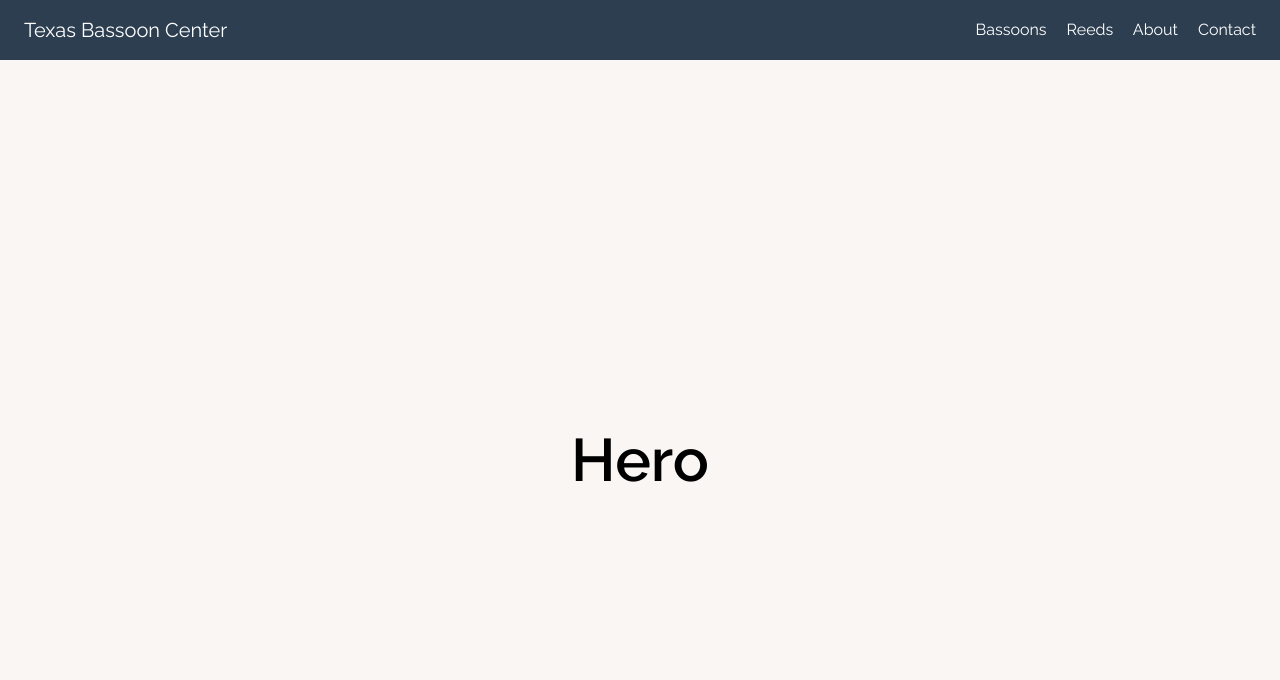
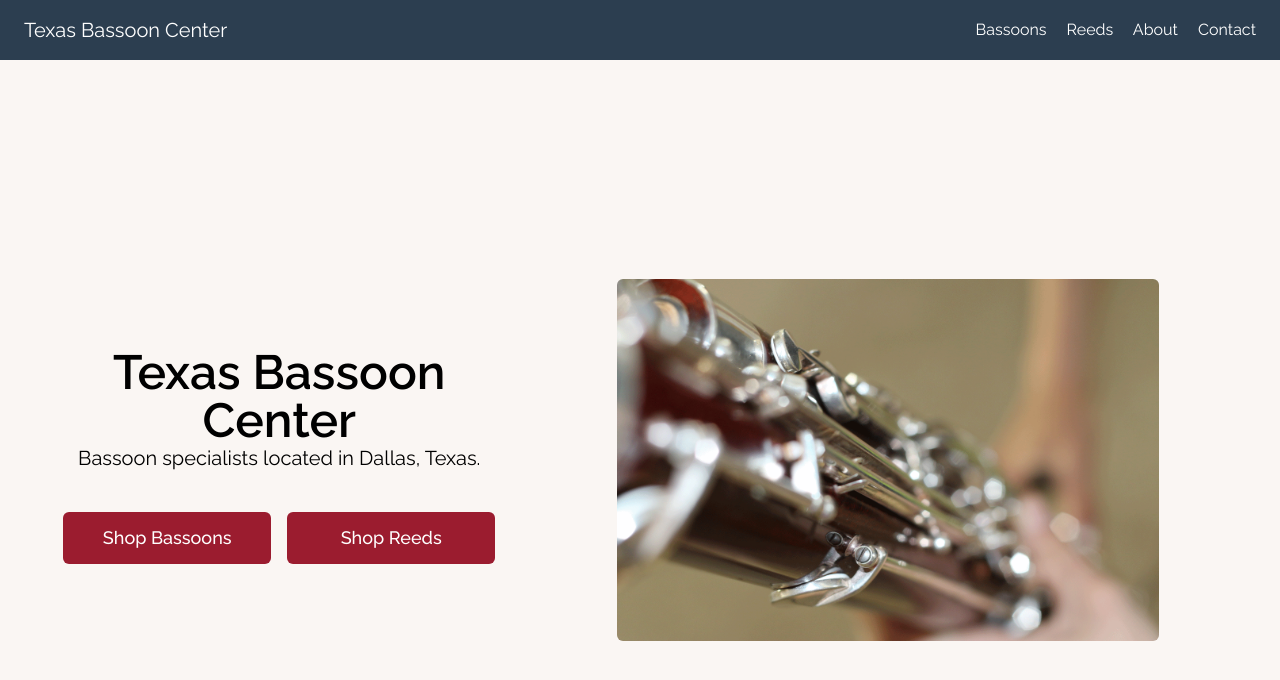
Before and after one commit to jdhawks2132/tx-bassoon, a SvelteKit app: page / in a window 1280 px wide. Shown: the top 680 px of the page. Built offline with nearby package versions, Linux system fonts and the light colour scheme.

Commit message:
basic structure

```diff
--- /dev/null
+++ b/src/lib/components/transition.svelte
@@ -0,0 +1,10 @@
+<script lang="ts">
+	import { fly } from 'svelte/transition';
+	export let url: URL;
+</script>
+
+{#key url}
+	<div in:fly={{ y: -50, duration: 250, delay: 300 }} out:fly={{ y: -50, duration: 250 }}>
+		<slot />
+	</div>
+{/key}
--- a/src/routes/+layout.svelte
+++ b/src/routes/+layout.svelte
@@ -1,11 +1,15 @@
 <script>
 	import '../app.css';
+	import { page } from '$app/stores';
 	import Navbar from '$lib/components/nav/navbar.svelte';
 	import Footer from '$lib/components/nav/footer.svelte';
+	import Transition from '$lib/components/transition.svelte';
 </script>
 
 <Navbar />
 <main class="bg-background">
+	<!-- <Transition url={$page.url}> -->
 	<slot />
+	<!-- </Transition> -->
 </main>
 <Footer />
--- a/src/routes/+page.svelte
+++ b/src/routes/+page.svelte
@@ -1,14 +1,40 @@
-<!-- create a landing page with scroll animations -->
-<!-- use tailwind css for styling -->
-<!-- sections are hero, main, about and cards -->
+<script>
+	import { slide, fade } from 'svelte/transition';
+	import Hero from '../assets/images/bassoon_hero.jpg';
+</script>
 
 <section>
 	<div class="flex flex-col items-center justify-center h-screen">
-		<h1 class="text-6xl font-bold text-center">Hero</h1>
+		<!-- Hero section using flex for mobile responsiveness  -->
+		<!-- left side CTA / right side hero image -->
+		<div
+			class="flex flex-col lg:flex-row items-center justify-center md:justify-between w-11/12 mx-auto"
+		>
+			<div class="flex flex-col items-center justify-center w-full lg:w-1/2 lg:mr-11">
+				<h1 class="text-5xl font-bold text-center ">Texas Bassoon Center</h1>
+				<p class="text-xl text-center">Bassoon specialists located in Dallas, Texas.</p>
+				<div class="flex flex-col lg:flex-row items-center justify-center mt-8 w-full">
+					<a
+						href="#bassoons"
+						class="bg-accent text-white px-6 py-3 m-2 w-52 rounded-md text-lg text-center font-medium hover:bg-accentDark"
+						>Shop Bassoons</a
+					>
+					<a
+						href="#reeds"
+						class="bg-accent text-white px-6 py-3 m-2 w-52 rounded-md text-lg text-center font-medium hover:bg-accentDark"
+						>Shop Reeds</a
+					>
+				</div>
+				<!-- hero image div -->
+			</div>
+			<div class="flex flex-col items-center justify-center w-9/12 ">
+				<img src={Hero} alt="bassoon" class="w-full lg:w-4/5 my-4 rounded-md" />
+			</div>
+		</div>
 	</div>
 </section>
 
-<section id="bassoons">
+<section id="bassoons" transition:fade>
 	<div class="flex flex-col items-center justify-center h-screen">
 		<h1 class="text-6xl font-bold text-center">Bassoons</h1>
 	</div>
--- a/tailwind.config.cjs
+++ b/tailwind.config.cjs
@@ -17,7 +17,8 @@ module.exports = {
 				secondary: '#FF6347',
 				tertiary: '#FFD700',
 				background: '#faf6f3',
-				accent: '#2c3e50'
+				accent: '#9b1c2f',
+				accentDark: '#6d0f1a'
 			}
 		}
 	},
```
Also changed, not shown: src/assets/images/bassoon_hero.jpg (added).
